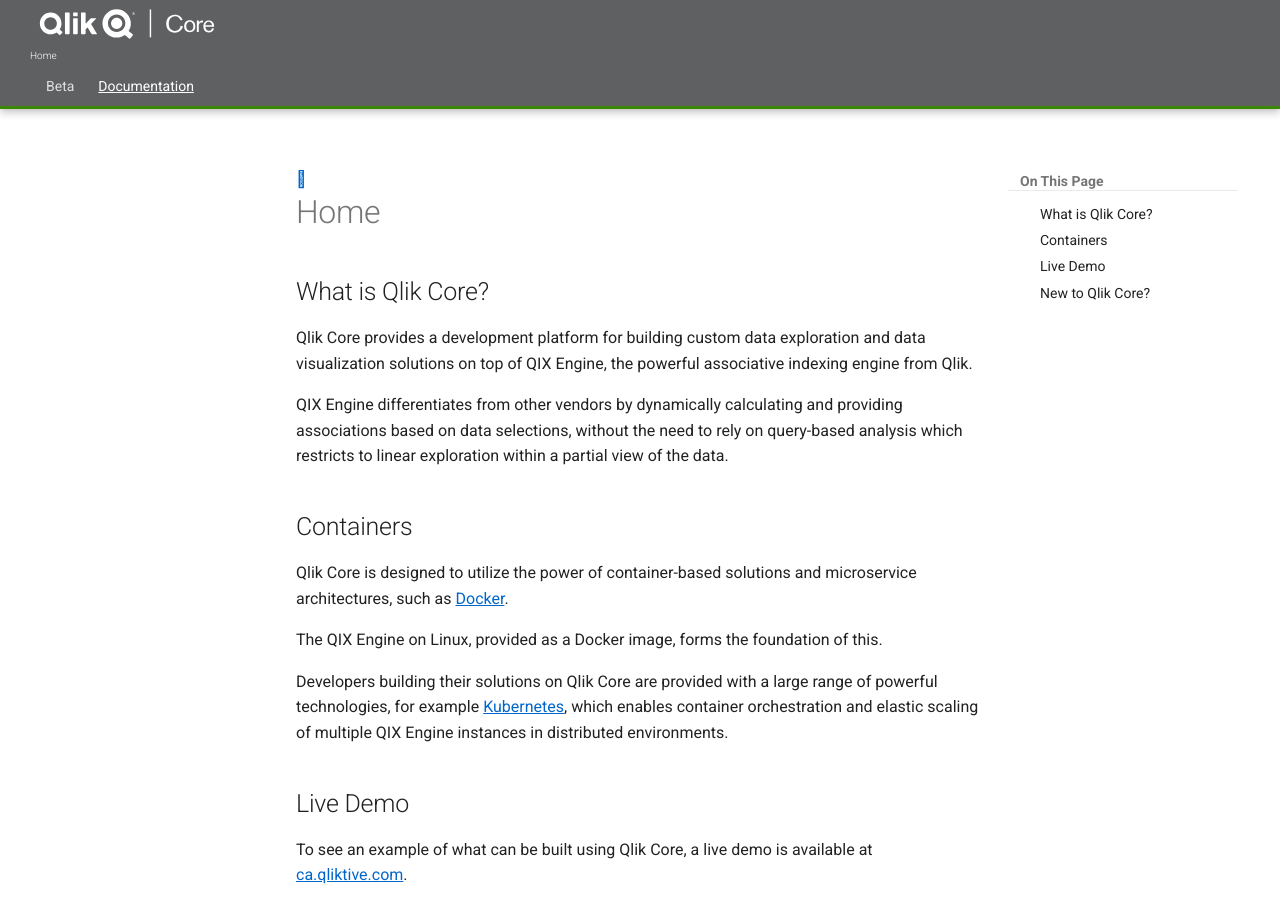
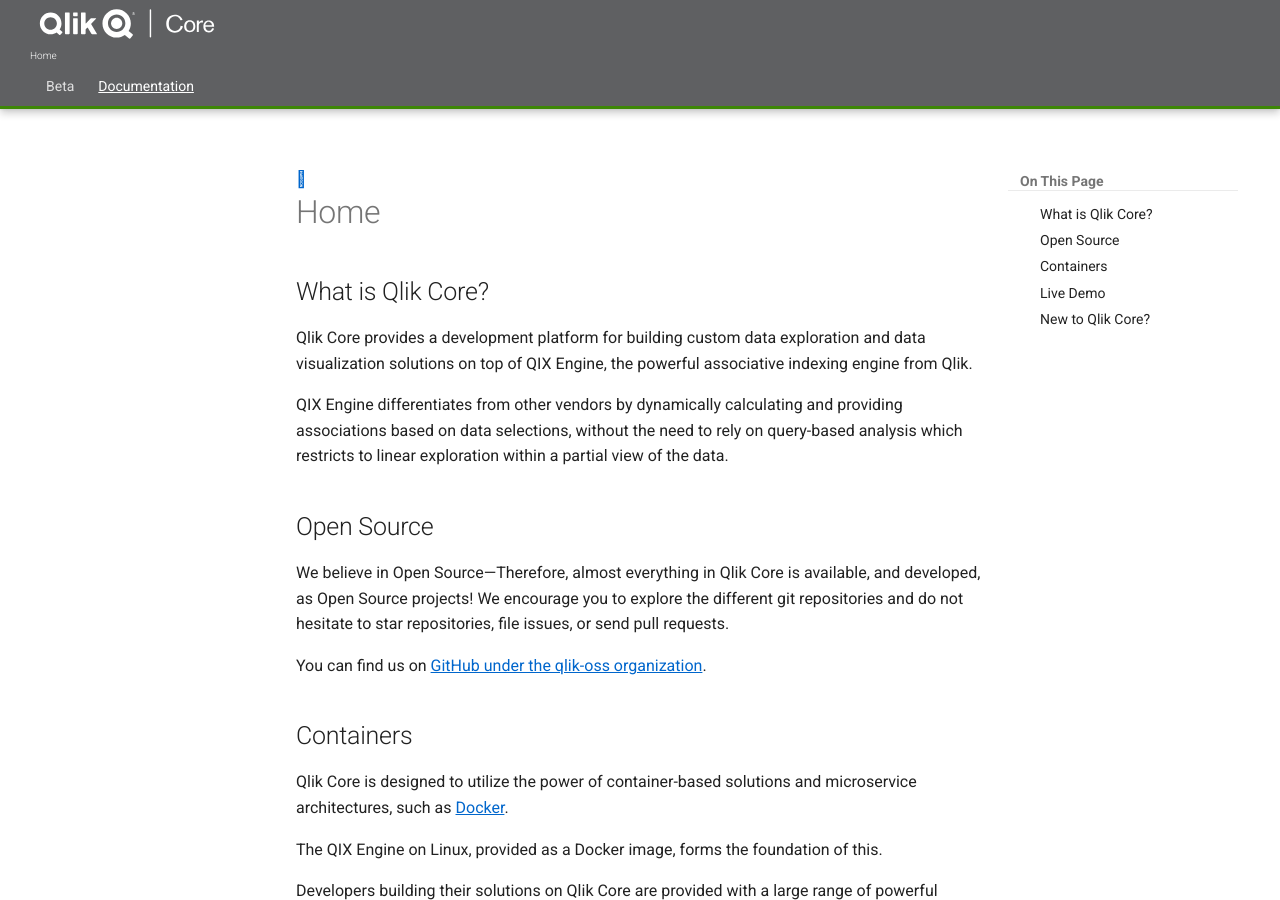
Before and after one commit to qlik-oss/core-website, an MkDocs documentation site: the page built from docs/docs/home.md, in a window 1280 px wide and 900 px high. Built offline with MkDocs 1.6.1 and Material for MkDocs 9.7.7, drawn with Linux system fonts in a browser that asks for light colours; old or Windows-style settings are respelled for this version of MkDocs.

Commit message:
Added section about us being open source (#176)

```diff
--- a/docs/docs/home.md
+++ b/docs/docs/home.md
@@ -8,6 +8,14 @@
 QIX Engine differentiates from other vendors by dynamically calculating and providing associations based on data
 selections, without the need to rely on query-based analysis which restricts to linear exploration within a partial view
 of the data.
+
+## Open Source
+
+We believe in Open Source—Therefore, almost everything in Qlik Core is available, and developed, as Open Source projects!
+We encourage you to explore the different git repositories and do not hesitate to star repositories, file issues, or send
+pull requests.
+
+You can find us on [GitHub under the qlik-oss organization](https://github.com/qlik-oss/).
 
 ## Containers
 
```
